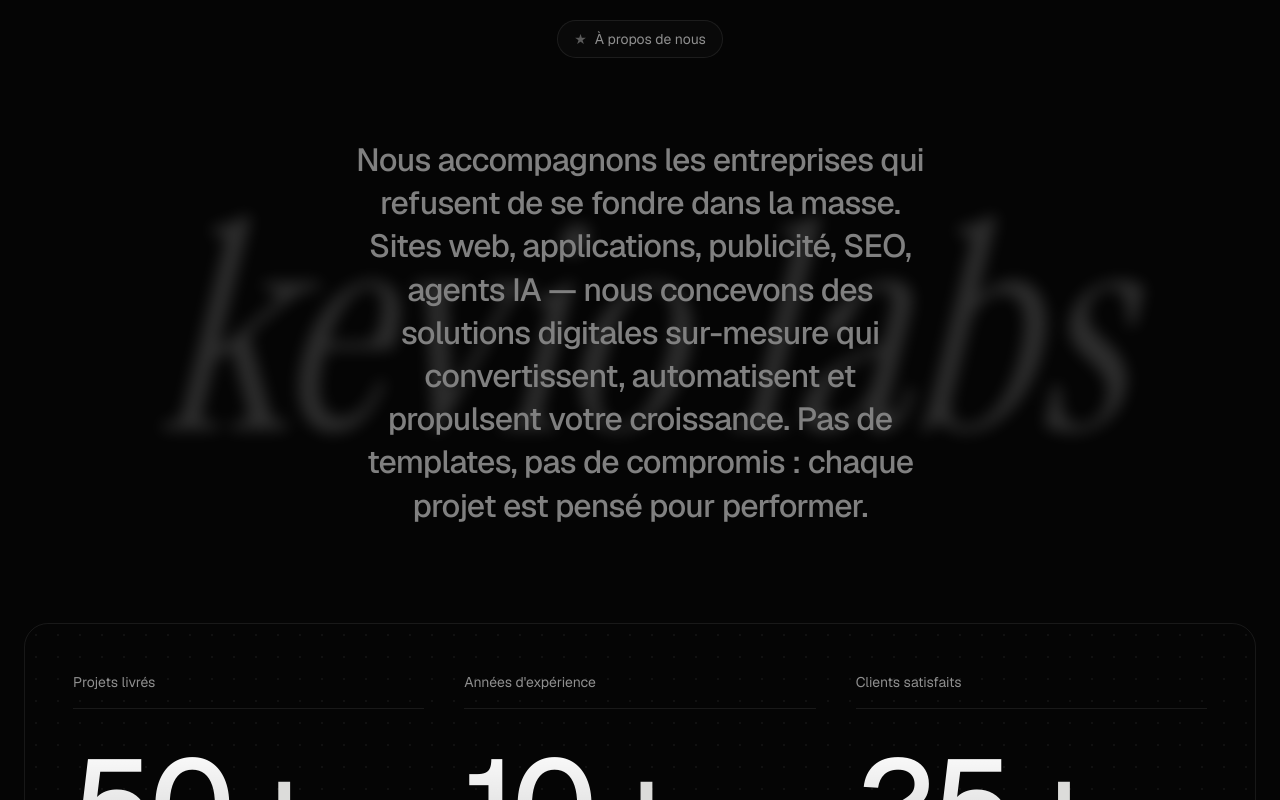
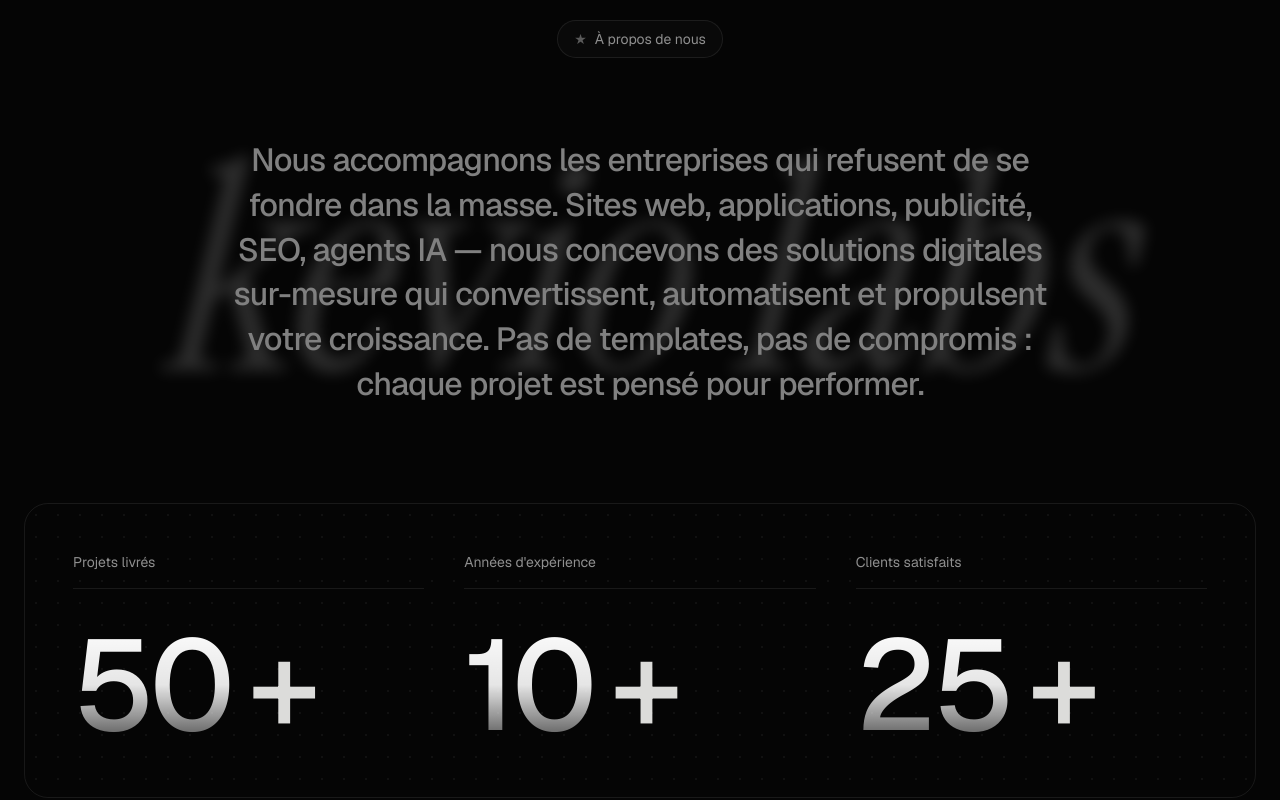
Before and after one commit to keviolabs-io/kebio-labs, a Next.js app: page / in a window 1280 px wide. Shown: the part 1840-2640 px from the top of the page. Built offline with nearby package versions, Linux system fonts and the light colour scheme.

Commit message:
A propos: texte plus horizontal (large) + revelation mot par mot (fin du bug mi-mot)

```diff
--- a/components/home/About.tsx
+++ b/components/home/About.tsx
@@ -51,15 +51,15 @@ export default function About() {
     const el = textRef.current;
     if (!el) return;
 
-    const chars = el.querySelectorAll<HTMLElement>("[data-char]");
+    const wordsEls = el.querySelectorAll<HTMLElement>("[data-word]");
     if (prefersReduced) {
-      gsap.set(chars, { color: BRIGHT });
+      gsap.set(wordsEls, { color: BRIGHT });
       return;
     }
 
     const ctx = gsap.context(() => {
       gsap.fromTo(
-        chars,
+        wordsEls,
         { color: DIM },
         {
           color: BRIGHT,
@@ -99,20 +99,15 @@ export default function About() {
             {site.name.toLowerCase()}
           </motion.span>
 
-          {/* Révélation caractère par caractère */}
+          {/* Révélation mot par mot (gris → blanc) */}
           <p
             ref={textRef}
-            className="relative z-10 mx-auto max-w-[36rem] text-center text-[2rem] font-medium leading-[1.35] tracking-tight"
-            style={{ color: DIM }}
+            className="relative z-10 mx-auto max-w-[52rem] text-center text-[2rem] font-medium leading-[1.4] tracking-tight"
           >
             {words.map((word, wi) => (
               <Fragment key={wi}>
-                <span className="inline-block">
-                  {word.split("").map((ch, ci) => (
-                    <span key={ci} data-char>
-                      {ch}
-                    </span>
-                  ))}
+                <span data-word className="inline-block" style={{ color: DIM }}>
+                  {word}
                 </span>
                 {wi < words.length - 1 ? " " : ""}
               </Fragment>
```
